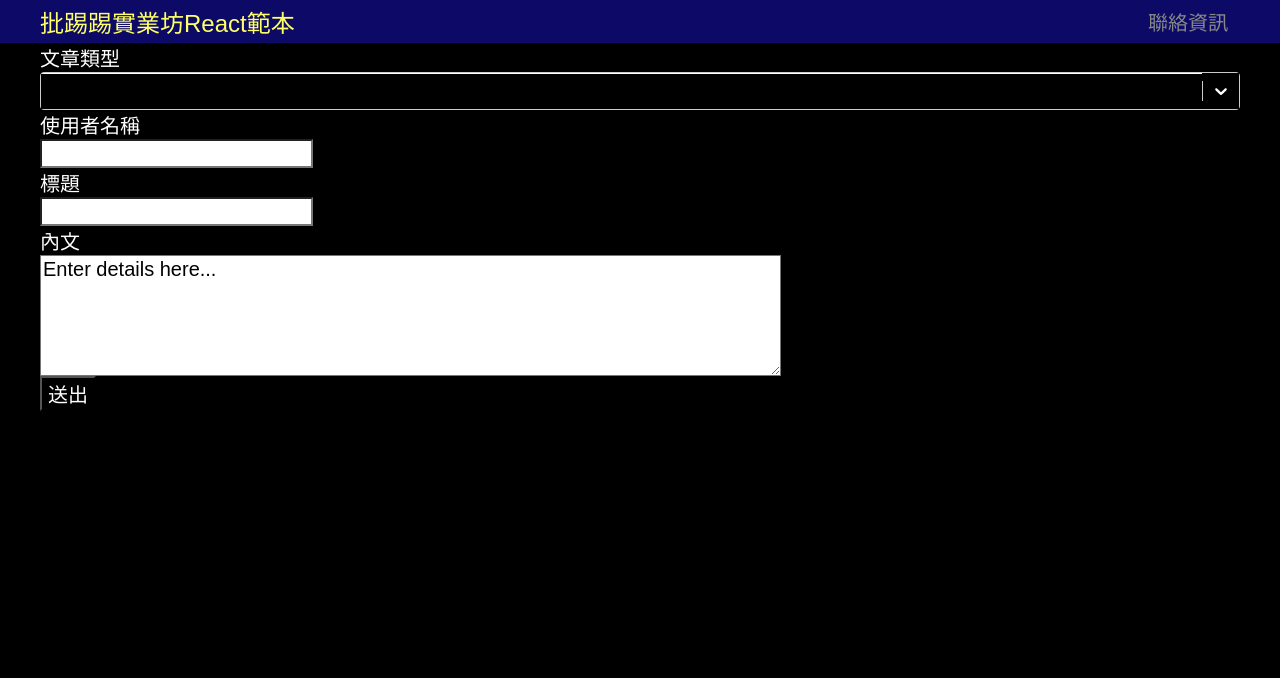
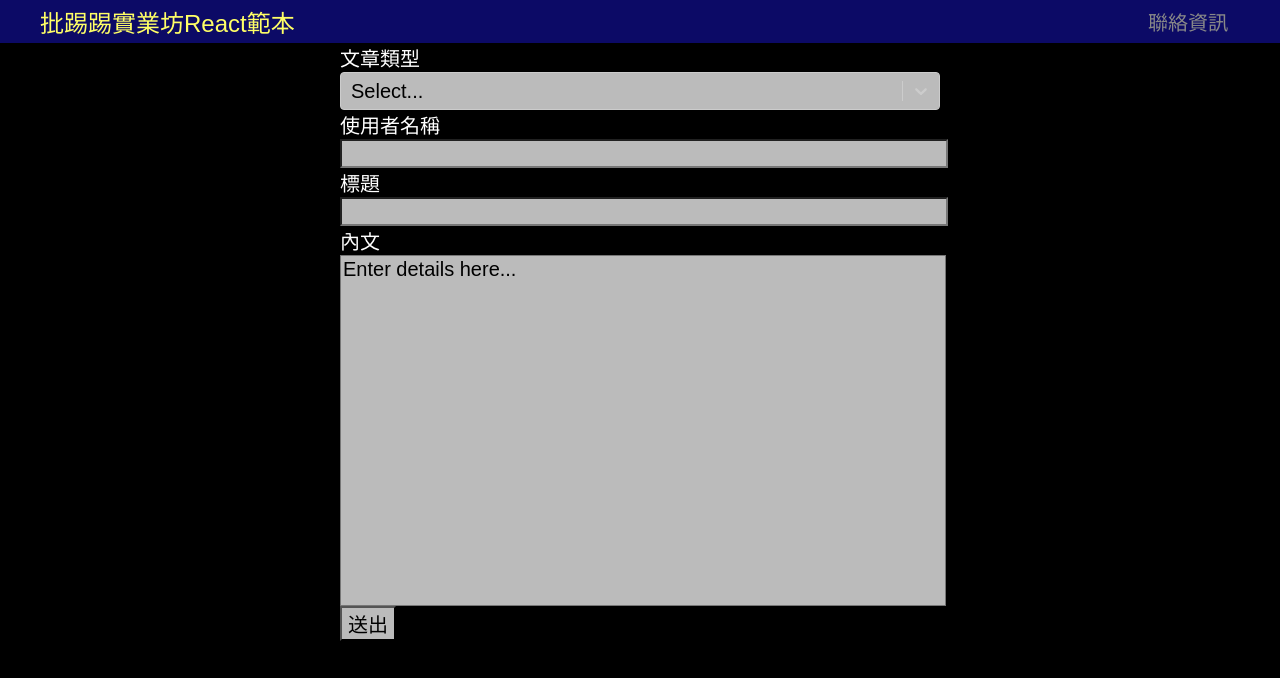
Before and after one commit to charlie-yen-rock/ptt-react-protfolio, a React (Create React App) app: page /addArticle in a window 1280 px wide. Shown: the top 678 px of the page. Built offline with nearby package versions, Linux system fonts and the light colour scheme.

Commit message:
fix select tag css

```diff
--- a/src/App.css
+++ b/src/App.css
@@ -1,6 +1,8 @@
 * {
 	font-family: sans-serif;
 	font-size: 20px;
+}
+body {
 	background-color: #000;
 	color: white;
 }
@@ -164,15 +166,37 @@
 	float: right;
 }
 .form {
-	min-width: 600px;
-	max-width: 1200px;
+	width: 600px;
 	margin: 0 auto;
 }
 .form * {
 	display: block;
 }
 .form input,
-.form textarea {
-	background-color: white;
+.form textarea,
+.form button {
+	background-color: #bbb;
 	color: black;
 }
+.form input {
+	width: 100%;
+}
+.form textarea {
+	resize: none;
+	width: 100%;
+}
+.addReply input,
+.addReply button {
+	background-color: #bbb;
+	color: #000;
+	box-sizing: border-box;
+	height: 32px;
+	padding: 0;
+}
+.addReply button {
+	position: relative;
+	top: 2px;
+}
+.addReply ::placeholder {
+	color: #000;
+}
--- a/src/features/articles/AddArticle.js
+++ b/src/features/articles/AddArticle.js
@@ -68,16 +68,73 @@ export function AddArticle() {
 		setTitle();
 		setContent();
 	};
+	const customStyles = {
+		container: (provided, state) => ({
+			///最外框
+			...provided,
+		}),
+
+		control: (provided, state) => ({
+			//主體
+			...provided,
+			backgroundColor: "#bbb",
+			color: "black",
+		}),
+		valueContainer: (provided, state) => ({
+			//文字欄主體
+			...provided,
+		}),
+
+		menu: (provided, state) => ({
+			//下拉選單parent
+			...provided,
+			backgroundColor: "#bbb",
+		}),
+		placeholder: (provided, state) => ({
+			//輸入前
+			...provided,
+			backgroundColor: "#bbb",
+			color: "black",
+		}),
+		input: (provided, state) => ({
+			...provided,
+			//輸入
+		}),
+		menuList: (provided, state) => ({
+			...provided,
+			//下拉選單
+			backgroundColor: "#bbb",
+			color: "black",
+		}),
+		singleValue: (provided, state) => ({
+			...provided,
+			//選擇結果
+		}),
+		noOptionsMessage: (provided, state) => ({
+			...provided,
+			//無選項結果
+			backgroundColor: "#bbb",
+			color: "black",
+		}),
+		indicatorsContainer: (provided, state) => ({
+			...provided,
+			//下拉箭頭
+			backgroundColor: "#bbb",
+			color: "black",
+		}),
+	};
 	return (
 		<div className="form">
 			<label htmlFor="category">文章類型</label>
 			<Select
+				className="selectContainer"
+				classNamePrefix="selectContainer"
+				styles={customStyles}
 				onChange={(category) =>
 					setCategory(category.value)
 				}
 				options={topicOpt}
-				id="category
-				"
+				id="category"
 			/>
 
 			<label htmlFor="author">使用者名稱</label>
@@ -104,8 +161,8 @@ export function AddArticle() {
 			<label htmlFor="content">內文</label>
 
 			<textarea
-				rows="5"
-				cols="60"
+				rows="15"
+				cols="50"
 				id="content"
 				onChange={(e) =>
 					setContent(
--- a/src/features/articles/ArticleContent.js
+++ b/src/features/articles/ArticleContent.js
@@ -105,12 +105,13 @@ export function ArticleContent(props) {
 						</p>
 					</div>
 				))}
-
+				<di className="addReply">
 					<input
 						placeholder="使用者名稱"
 						onChange={(e) => {
 							setReplyAuthor(
-							e.target
+								e
+									.target
 									.value
 							);
 						}}
@@ -120,7 +121,8 @@ export function ArticleContent(props) {
 						placeholder="回覆內容"
 						onChange={(e) => {
 							setReplyConent(
-							e.target
+								e
+									.target
 									.value
 							);
 						}}
@@ -128,6 +130,7 @@ export function ArticleContent(props) {
 					<button onClick={handleClick}>
 						送出
 					</button>
+				</di>
 			</div>
 		</div>
 	);
```
Lines whose indentation alone changed are shown as unchanged.
